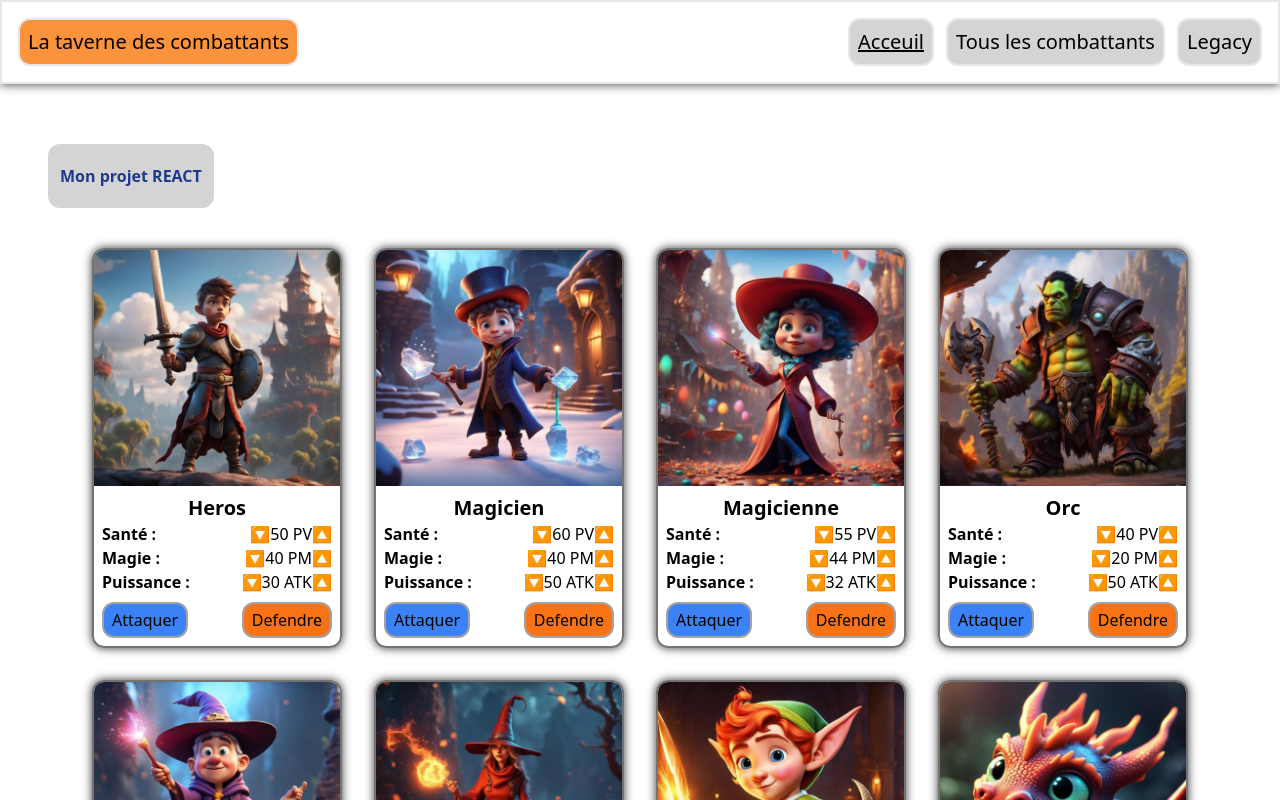
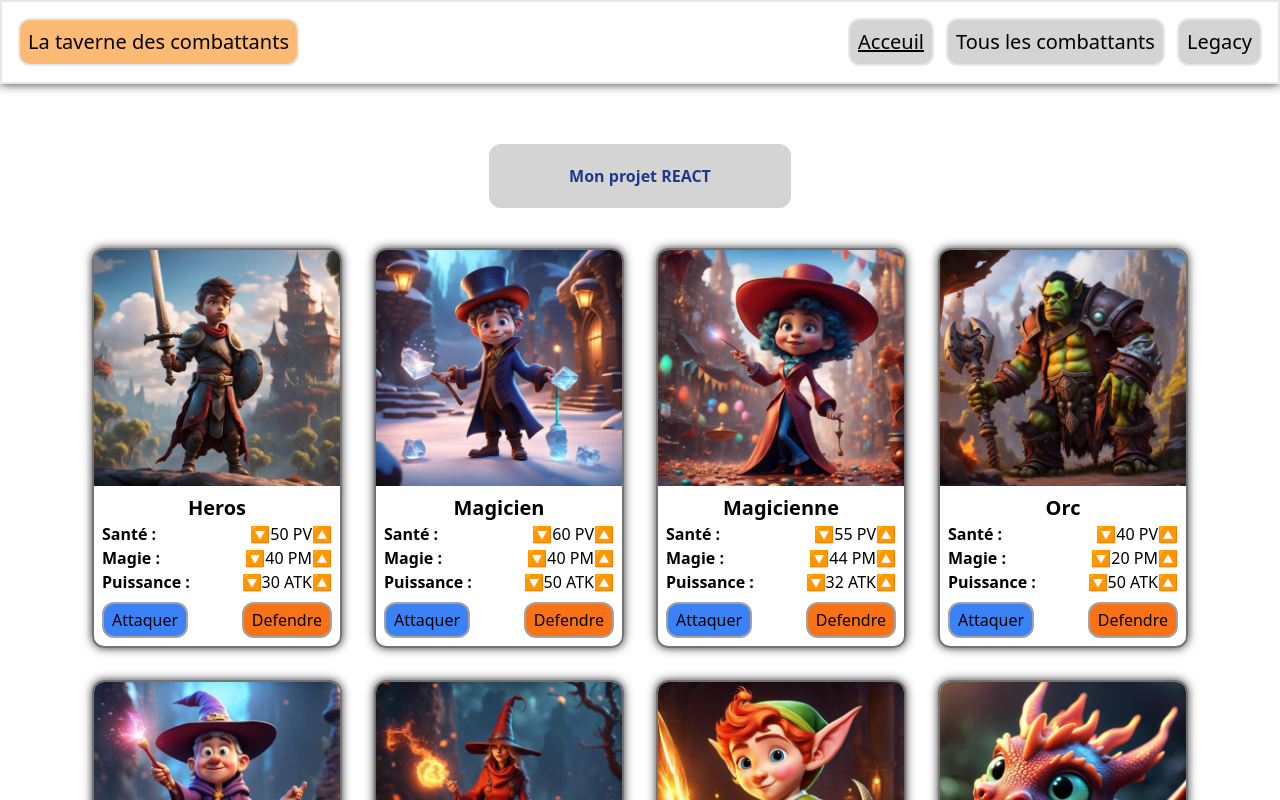
Before and after one commit to RapCodeurs/my-project, a React (Vite) app: page / in a window 1280 px wide. Shown: the top 800 px of the page. Built offline with nearby package versions, Linux system fonts and the light colour scheme.

Commit message:
Quelques modifications

```diff
--- a/src/components/Navbar.jsx
+++ b/src/components/Navbar.jsx
@@ -16,7 +16,7 @@ const Navbar = () => {
     // import de la librairie react-router-dom
     <nav className="p-4 mb-3 border-2 border-bottom customShadow">
       <div className="container flex justify-between mx-auto">
-        <Link className="text-bold text-xl bg-orange-400 border-2 rounded-xl p-2" to="/">La taverne des combattants</Link>
+        <Link className="text-bold text-xl bg-orange-300 border-2 rounded-xl p-2 hover:bg-orange-500" to="/">La taverne des combattants</Link>
         <div className="flex gap-3">
 
           {/* Afficher grace à la methode map() */}
@@ -25,7 +25,7 @@ const Navbar = () => {
           { navItems.map((item, index)=>(
             <NavLink key={index} to={item.path}
             className={({isActive}) => `${isActive ? 'text-2xl underline bg-blue-400' : ''}
-            text-bold text-xl bg-neutral-300 border-2 rounded-xl p-2 hover:bg-neutral-400
+            text-bold text-xl bg-neutral-300 border-2 rounded-xl p-2 hover:bg-blue-400
             `}
             >{item.text}</NavLink>
             ))
--- a/src/pages/ErrorPage.jsx
+++ b/src/pages/ErrorPage.jsx
@@ -5,7 +5,7 @@ function ErrorPage() {
   return (
     <div className="mt-40">
         <h1 className="text-4xl font-bold text-red-800 text-center">
-          Je sens qu'on a un probleme....
+          Je pense qu'on a un probleme....
         </h1>
 
         <Link to="/"><p className="text-center text-xl  text-blue-500">Retour à la page d'accueil</p></Link>
--- a/src/pages/HomePage.jsx
+++ b/src/pages/HomePage.jsx
@@ -21,7 +21,7 @@ const HomePage = () => {
 
   return (
     <>
-      <h1 className="font-bold text-blue-900 rounded-xl bg-neutral-300 px-3 py-5 w-fit m-10">Mon projet REACT</h1>
+      <h1 className="font-bold text-blue-900 place-self-center rounded-xl bg-neutral-300 px-20 py-5 w-fit m-10">Mon projet REACT</h1>
         <div className="flex items-center justify-center gap-8 flex-wrap">
           {/* On map() sur le tabeau pour afficher pour les afficher à l' écran */}
           {
```
